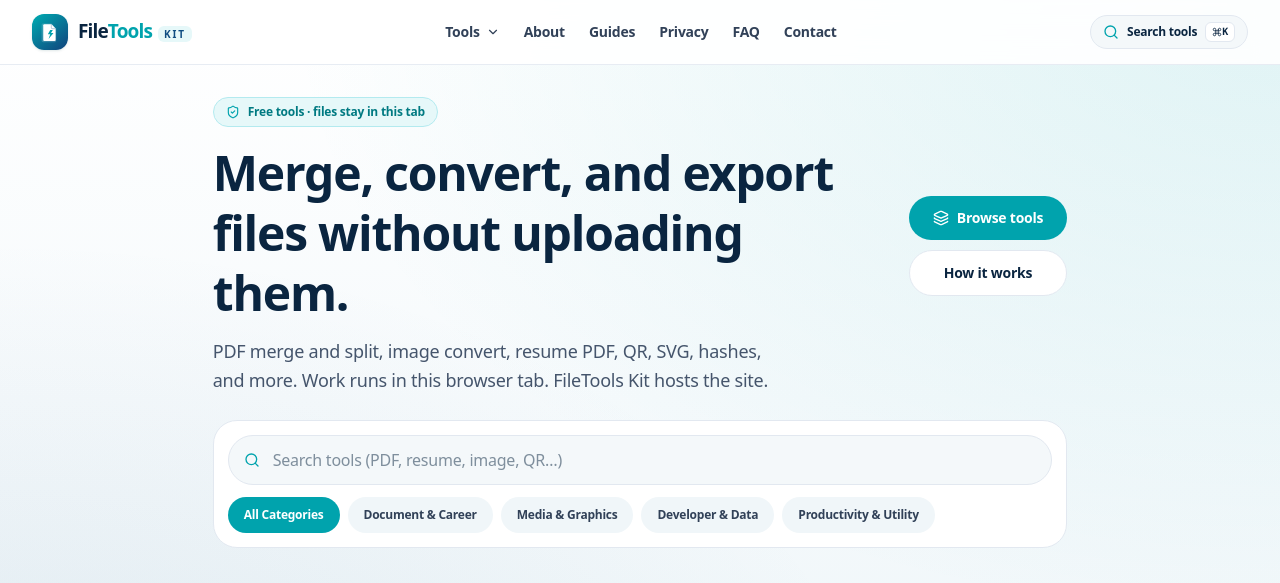
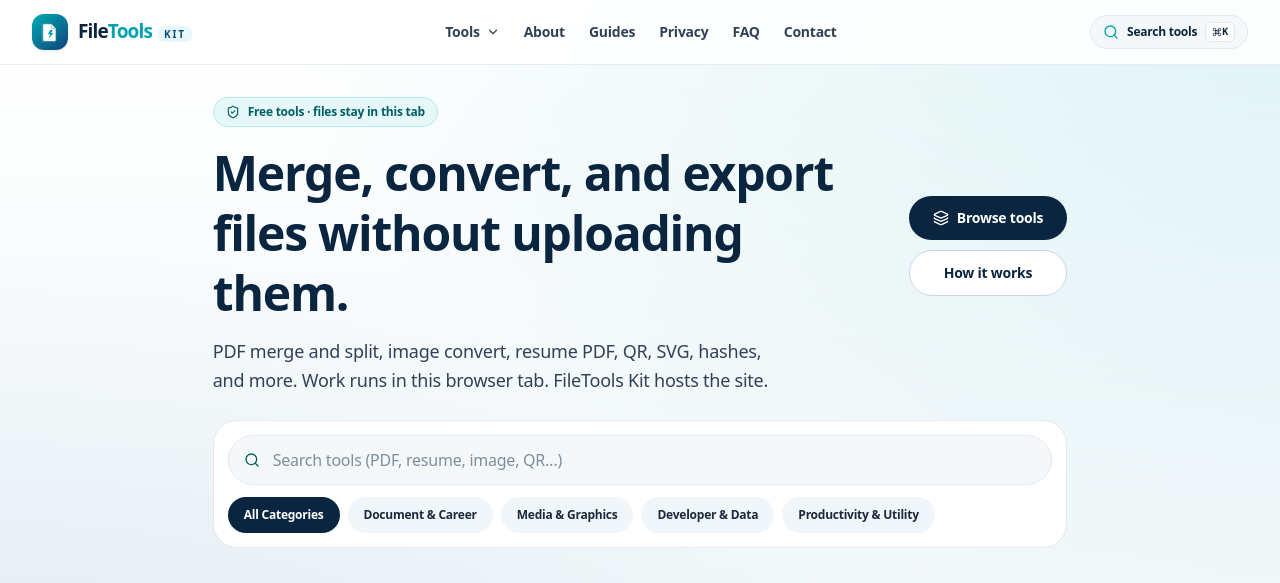
Before and after one commit to Sourendas/OmniCraft-Studio, a React (Vite) app: page / in a window 1280 px wide. Shown: the top 583 px of the page. Built offline with nearby package versions, Linux system fonts and the light colour scheme.

Commit message:
Remove Motion from hero and fix CTA contrast

```diff
--- a/src/components/home/Hero.tsx
+++ b/src/components/home/Hero.tsx
@@ -1,7 +1,6 @@
 import React, { useEffect } from 'react';
 import { Link } from 'react-router-dom';
 import { Search, Layers, ShieldCheck } from 'lucide-react';
-import { motion } from 'motion/react';
 import { HERO_CTA_COPY, useExperiment } from '../../experiments';
 
 interface HeroProps {
@@ -24,35 +23,27 @@ export const Hero: React.FC<HeroProps> = ({ searchQuery, setSearchQuery, selecte
     <section className="relative pt-8 pb-6 px-4 sm:px-6 lg:px-8 max-w-7xl mx-auto z-10 min-w-0">
       <div className="flex flex-col lg:flex-row lg:items-center lg:justify-between gap-6 min-w-0">
         <div className="max-w-2xl min-w-0 w-full">
-          <motion.div initial={{ opacity: 0, y: -8 }} animate={{ opacity: 1, y: 0 }} className="inline-flex max-w-full items-center gap-2 px-3 py-1.5 rounded-full bg-[#E6F8F9] border border-[#B3EAEF] text-[11px] sm:text-xs font-black text-[#007A82] mb-4">
-            <ShieldCheck className="w-3.5 h-3.5 text-[#00A3AD] shrink-0" />
+          <div className="inline-flex max-w-full items-center gap-2 px-3 py-1.5 rounded-full bg-[#E6F8F9] border border-[#B3EAEF] text-[11px] sm:text-xs font-black text-[#006066] mb-4">
+            <ShieldCheck className="w-3.5 h-3.5 text-[#006066] shrink-0" />
             <span className="truncate">Free tools · files stay in this tab</span>
-          </motion.div>
-          <motion.h1
-            initial={{ opacity: 0, y: 10 }}
-            animate={{ opacity: 1, y: 0 }}
-            className="text-[1.65rem] sm:text-4xl lg:text-5xl font-black text-[#0A2540] tracking-tight leading-[1.25] text-pretty break-words"
-          >
+          </div>
+          <h1 className="text-[1.65rem] sm:text-4xl lg:text-5xl font-black text-[#0A2540] tracking-tight leading-[1.25] text-pretty break-words">
             Merge, convert, and export files without uploading them.
-          </motion.h1>
-          <motion.p
-            initial={{ opacity: 0, y: 10 }}
-            animate={{ opacity: 1, y: 0 }}
-            className="mt-3.5 text-sm sm:text-lg text-slate-600 max-w-xl font-medium leading-relaxed text-pretty break-words"
-          >
+          </h1>
+          <p className="mt-3.5 text-sm sm:text-lg text-slate-700 max-w-xl font-medium leading-relaxed text-pretty break-words">
             PDF merge and split, image convert, resume PDF, QR, SVG, hashes, and more. Work runs in this browser tab. FileTools Kit hosts the site.
-          </motion.p>
+          </p>
         </div>
         <div className="flex flex-col sm:flex-row lg:flex-col gap-2.5 w-full lg:w-auto shrink-0">
-          <a href="#tools-grid" onClick={() => track('click')} className="px-6 py-3 rounded-full bg-[#00A3AD] text-white font-bold text-sm flex items-center justify-center gap-2 min-h-11">
+          <a href="#tools-grid" onClick={() => track('click')} className="px-6 py-3 rounded-full bg-[#0A2540] text-white font-bold text-sm flex items-center justify-center gap-2 min-h-11">
             <Layers className="w-4 h-4" /> {ctaLabel}
           </a>
-          <Link to="/about" className="px-6 py-3 rounded-full bg-white text-[#0A2540] font-bold text-sm border border-slate-200 text-center min-h-11 flex items-center justify-center">How it works</Link>
+          <Link to="/about" className="px-6 py-3 rounded-full bg-white text-[#0A2540] font-bold text-sm border border-slate-300 text-center min-h-11 flex items-center justify-center">How it works</Link>
         </div>
       </div>
       <div className="mt-6 rounded-2xl sm:rounded-3xl bg-white border border-slate-200 p-3 sm:p-3.5 min-w-0">
         <div className="relative flex items-center min-w-0">
-          <Search className="w-4 h-4 text-[#00A3AD] absolute left-4 pointer-events-none" />
+          <Search className="w-4 h-4 text-[#006066] absolute left-4 pointer-events-none" />
           <input
             type="search"
             enterKeyHint="search"
@@ -68,7 +59,7 @@ export const Hero: React.FC<HeroProps> = ({ searchQuery, setSearchQuery, selecte
               key={cat}
               onClick={() => setSelectedCategory(cat)}
               className={`px-3 sm:px-4 py-2 rounded-full text-xs font-bold whitespace-nowrap min-h-9 ${
-                selectedCategory === cat ? 'bg-[#00A3AD] text-white' : 'bg-[#F0F6F9] text-slate-700'
+                selectedCategory === cat ? 'bg-[#0A2540] text-white' : 'bg-[#F0F6F9] text-slate-800'
               }`}
             >
               {cat}
```
